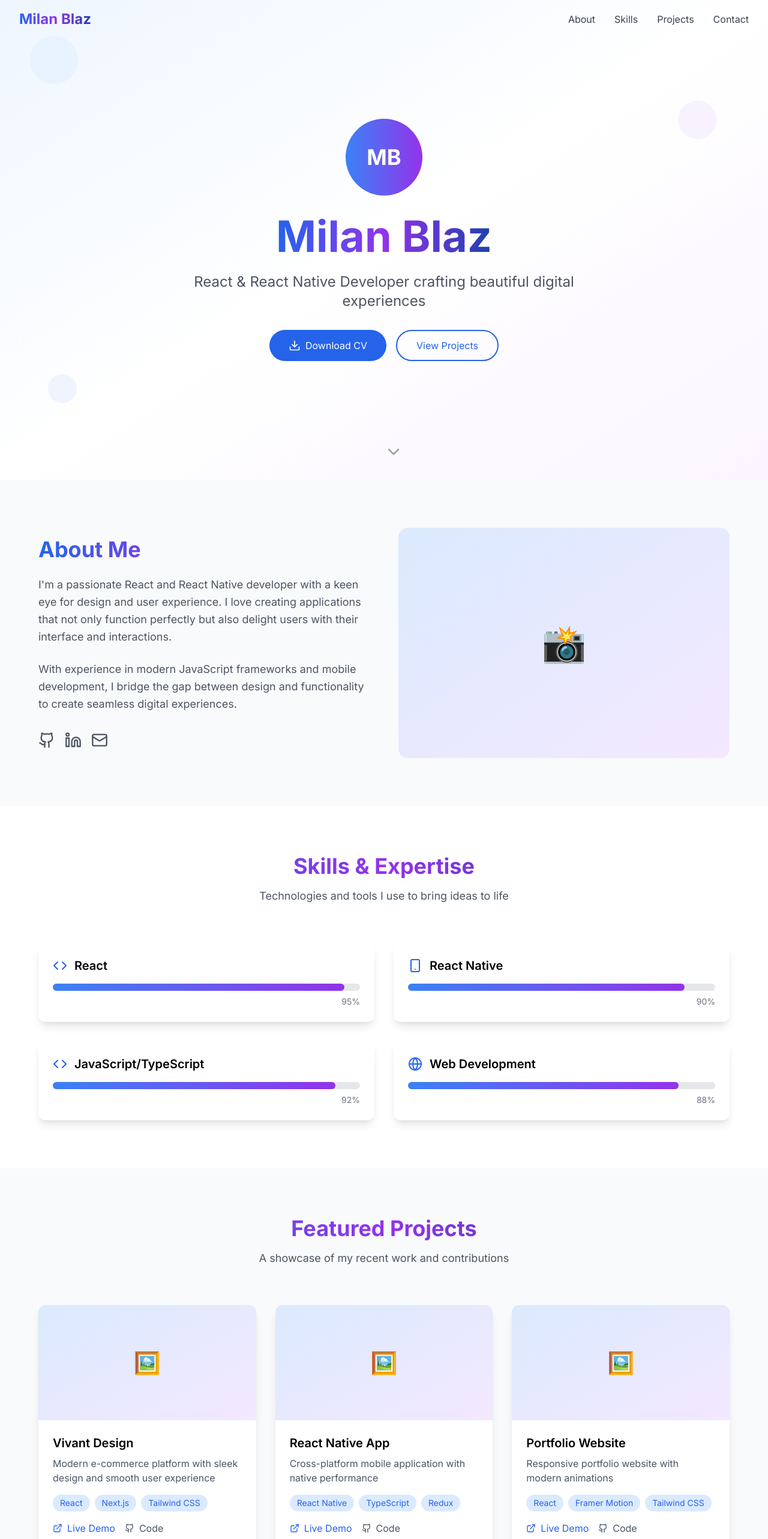
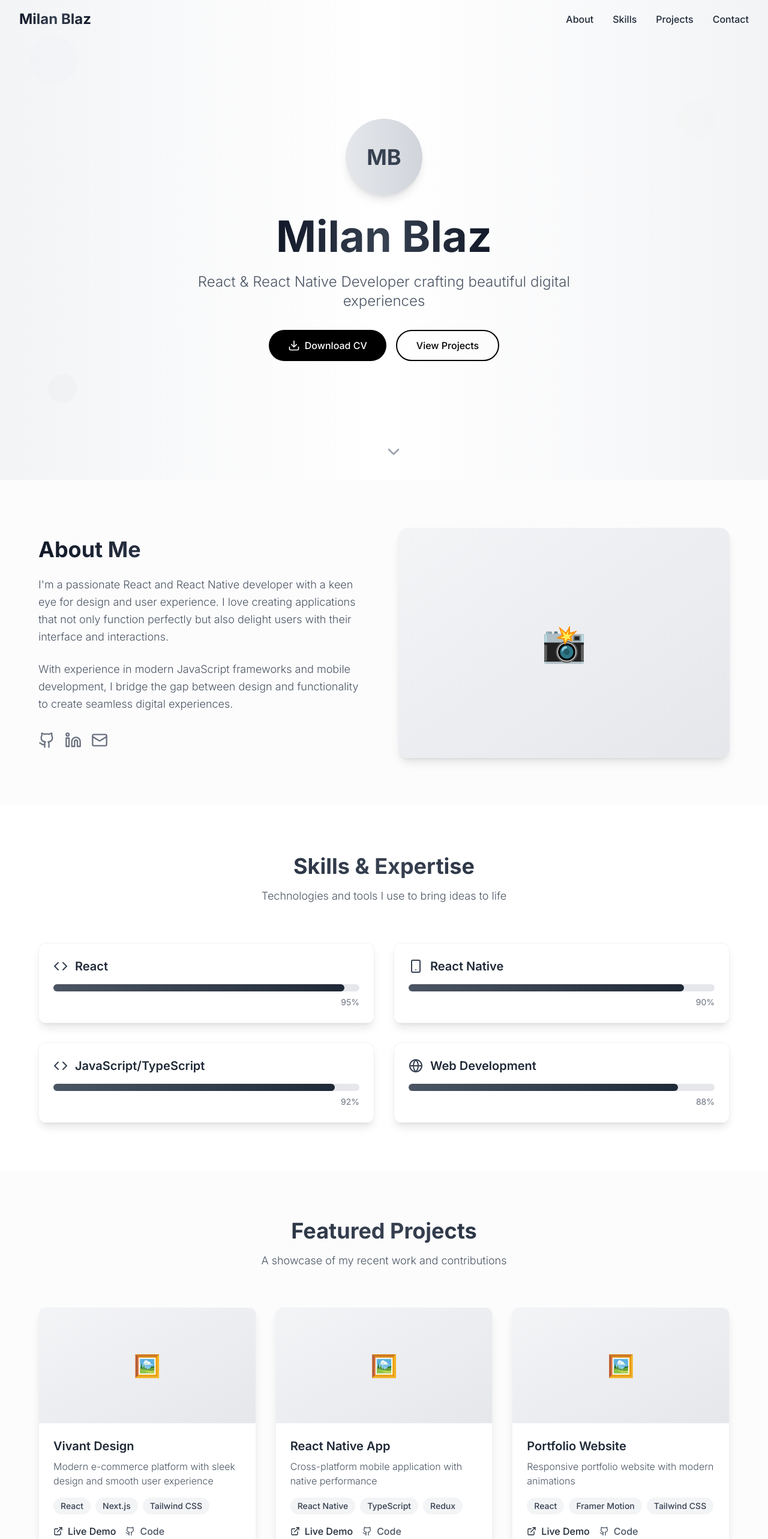
Before and after one commit to zbla92/milan-blaz-stan, a React (Vite) app: page / in a window 1280 px wide. Shown: the top 2566 px of the page at 60% size. Built offline with nearby package versions, Linux system fonts and the light colour scheme.

Commit message:
Transform design to Apple-inspired aesthetic with clean grays, glass morphism, and refined typography

```diff
--- a/src/App.jsx
+++ b/src/App.jsx
@@ -77,7 +77,7 @@ function App() {
       {/* Navigation */}
       <motion.nav
         className={`fixed top-0 w-full z-50 transition-all duration-300 ${
-          scrollY > 50 ? 'bg-white/90 backdrop-blur-md shadow-lg' : 'bg-transparent'
+          scrollY > 50 ? 'apple-glass shadow-lg shadow-gray-200/20' : 'bg-transparent'
         }`}
         initial={{ y: -100 }}
         animate={{ y: 0 }}
@@ -98,7 +98,7 @@ function App() {
                 <motion.a
                   key={item}
                   href={`#${item.toLowerCase()}`}
-                  className="text-gray-700 hover:text-blue-600 transition-colors duration-200"
+                  className="text-gray-800 hover:text-black transition-colors duration-200 font-medium"
                   whileHover={{ y: -2 }}
                 >
                   {item}
@@ -110,7 +110,7 @@ function App() {
             <div className="md:hidden">
               <button
                 onClick={() => setIsMenuOpen(!isMenuOpen)}
-                className="text-gray-700 hover:text-blue-600"
+                className="text-gray-800 hover:text-black"
               >
                 {isMenuOpen ? <X size={24} /> : <Menu size={24} />}
               </button>
@@ -121,7 +121,7 @@ function App() {
         {/* Mobile Menu */}
         {isMenuOpen && (
           <motion.div
-            className="md:hidden bg-white border-t"
+            className="md:hidden apple-glass border-t border-gray-200/50"
             initial={{ opacity: 0, height: 0 }}
             animate={{ opacity: 1, height: 'auto' }}
             exit={{ opacity: 0, height: 0 }}
@@ -131,7 +131,7 @@ function App() {
                 <a
                   key={item}
                   href={`#${item.toLowerCase()}`}
-                  className="block text-gray-700 hover:text-blue-600 transition-colors duration-200"
+                  className="block text-gray-800 hover:text-black transition-colors duration-200 font-medium"
                   onClick={() => setIsMenuOpen(false)}
                 >
                   {item}
@@ -144,12 +144,12 @@ function App() {
 
       {/* Hero Section */}
       <section className="min-h-screen flex items-center justify-center relative overflow-hidden">
-        <div className="absolute inset-0 bg-gradient-to-br from-blue-50 via-white to-purple-50"></div>
+        <div className="absolute inset-0 apple-gradient"></div>
 
         {/* Floating Elements */}
         <div className="absolute inset-0 overflow-hidden">
           <motion.div
-            className="absolute top-20 left-10 w-20 h-20 bg-blue-200 rounded-full opacity-20"
+            className="absolute top-20 left-10 w-20 h-20 bg-gray-200/30 rounded-full opacity-40"
             animate={{
               y: [0, -20, 0],
               x: [0, 10, 0],
@@ -161,7 +161,7 @@ function App() {
             }}
           />
           <motion.div
-            className="absolute top-40 right-20 w-16 h-16 bg-purple-200 rounded-full opacity-30"
+            className="absolute top-40 right-20 w-16 h-16 bg-gray-300/20 rounded-full opacity-30"
             animate={{
               y: [0, 20, 0],
               x: [0, -15, 0],
@@ -173,7 +173,7 @@ function App() {
             }}
           />
           <motion.div
-            className="absolute bottom-32 left-20 w-12 h-12 bg-indigo-200 rounded-full opacity-25"
+            className="absolute bottom-32 left-20 w-12 h-12 bg-gray-400/20 rounded-full opacity-30"
             animate={{
               y: [0, -15, 0],
               x: [0, 20, 0],
@@ -193,7 +193,7 @@ function App() {
             transition={{ duration: 0.8 }}
             className="mb-8"
           >
-            <div className="w-32 h-32 mx-auto mb-8 rounded-full bg-gradient-to-r from-blue-500 to-purple-600 flex items-center justify-center text-white text-4xl font-bold">
+            <div className="w-32 h-32 mx-auto mb-8 rounded-full bg-gradient-to-r from-gray-200 to-gray-300 flex items-center justify-center text-gray-700 text-4xl font-bold shadow-lg">
               MB
             </div>
           </motion.div>
@@ -208,7 +208,7 @@ function App() {
           </motion.h1>
 
           <motion.p
-            className="text-xl md:text-2xl text-gray-600 mb-8 max-w-2xl mx-auto"
+            className="text-xl md:text-2xl text-gray-600 mb-8 max-w-2xl mx-auto font-light"
             initial={{ opacity: 0, y: 30 }}
             animate={{ opacity: 1, y: 0 }}
             transition={{ duration: 0.8, delay: 0.4 }}
@@ -222,16 +222,13 @@ function App() {
             animate={{ opacity: 1, y: 0 }}
             transition={{ duration: 0.8, delay: 0.6 }}
           >
-            <button
-              onClick={() => window.open('/Milan-Blaz-CV.pdf', '_blank')}
-              className="bg-blue-600 text-white px-8 py-3 rounded-full hover:bg-blue-700 transition-colors duration-200 flex items-center justify-center gap-2"
-            >
+            <button className="bg-black text-white px-8 py-3 rounded-full hover:bg-gray-800 transition-colors duration-200 flex items-center justify-center gap-2 font-medium">
               <Download size={20} />
               Download CV
             </button>
             <button
               onClick={() => document.getElementById('projects').scrollIntoView({ behavior: 'smooth' })}
-              className="border-2 border-blue-600 text-blue-600 px-8 py-3 rounded-full hover:bg-blue-600 hover:text-white transition-all duration-200"
+              className="border-2 border-black text-black px-8 py-3 rounded-full hover:bg-black hover:text-white transition-all duration-200 font-medium"
             >
               View Projects
             </button>
@@ -248,7 +245,7 @@ function App() {
       </section>
 
       {/* About Section */}
-      <section id="about" className="section-padding bg-gray-50">
+      <section id="about" className="section-padding bg-gray-50/50">
         <div className="max-w-6xl mx-auto">
           <motion.div
             variants={staggerContainer}
@@ -259,12 +256,12 @@ function App() {
           >
             <motion.div variants={fadeInUp}>
               <h2 className="text-4xl font-bold mb-6 gradient-text">About Me</h2>
-              <p className="text-gray-600 text-lg mb-6 leading-relaxed">
+              <p className="text-gray-600 text-lg mb-6 leading-relaxed font-light">
                 I'm a passionate React and React Native developer with a keen eye for design
                 and user experience. I love creating applications that not only function
                 perfectly but also delight users with their interface and interactions.
               </p>
-              <p className="text-gray-600 text-lg mb-8 leading-relaxed">
+              <p className="text-gray-600 text-lg mb-8 leading-relaxed font-light">
                 With experience in modern JavaScript frameworks and mobile development,
                 I bridge the gap between design and functionality to create seamless
                 digital experiences.
@@ -272,7 +269,7 @@ function App() {
               <div className="flex gap-4">
                 <motion.a
                   href="#"
-                  className="text-gray-600 hover:text-blue-600 transition-colors duration-200"
+                  className="text-gray-500 hover:text-gray-800 transition-colors duration-200"
                   whileHover={{ scale: 1.1 }}
                   whileTap={{ scale: 0.95 }}
                 >
@@ -280,7 +277,7 @@ function App() {
                 </motion.a>
                 <motion.a
                   href="#"
-                  className="text-gray-600 hover:text-blue-600 transition-colors duration-200"
+                  className="text-gray-500 hover:text-gray-800 transition-colors duration-200"
                   whileHover={{ scale: 1.1 }}
                   whileTap={{ scale: 0.95 }}
                 >
@@ -288,7 +285,7 @@ function App() {
                 </motion.a>
                 <motion.a
                   href="#"
-                  className="text-gray-600 hover:text-blue-600 transition-colors duration-200"
+                  className="text-gray-500 hover:text-gray-800 transition-colors duration-200"
                   whileHover={{ scale: 1.1 }}
                   whileTap={{ scale: 0.95 }}
                 >
@@ -301,7 +298,7 @@ function App() {
               variants={fadeInUp}
               className="relative"
             >
-              <div className="w-full h-96 bg-gradient-to-br from-blue-100 to-purple-100 rounded-2xl flex items-center justify-center">
+              <div className="w-full h-96 bg-gradient-to-br from-gray-100 to-gray-200 rounded-2xl flex items-center justify-center shadow-lg">
                 <div className="text-6xl text-gray-400">📸</div>
               </div>
             </motion.div>
@@ -320,7 +317,7 @@ function App() {
             className="text-center mb-16"
           >
             <h2 className="text-4xl font-bold mb-4 gradient-text">Skills & Expertise</h2>
-            <p className="text-gray-600 text-lg max-w-2xl mx-auto">
+            <p className="text-gray-600 text-lg max-w-2xl mx-auto font-light">
               Technologies and tools I use to bring ideas to life
             </p>
           </motion.div>
@@ -336,15 +333,15 @@ function App() {
               <motion.div
                 key={skill.name}
                 variants={fadeInUp}
-                className="bg-white p-6 rounded-xl shadow-lg card-hover"
+                className="apple-glass p-6 rounded-xl shadow-lg card-hover"
               >
                 <div className="flex items-center mb-4">
-                  <skill.icon className="text-blue-600 mr-3" size={24} />
-                  <h3 className="text-xl font-semibold">{skill.name}</h3>
+                  <skill.icon className="text-gray-700 mr-3" size={24} />
+                  <h3 className="text-xl font-semibold text-gray-800">{skill.name}</h3>
                 </div>
                 <div className="w-full bg-gray-200 rounded-full h-3">
                   <motion.div
-                    className="bg-gradient-to-r from-blue-500 to-purple-600 h-3 rounded-full"
+                    className="bg-gradient-to-r from-gray-600 to-gray-800 h-3 rounded-full"
                     initial={{ width: 0 }}
                     whileInView={{ width: `${skill.level}%` }}
                     viewport={{ once: true }}
@@ -359,7 +356,7 @@ function App() {
       </section>
 
       {/* Projects Section */}
-      <section id="projects" className="section-padding bg-gray-50">
+      <section id="projects" className="section-padding bg-gray-50/50">
         <div className="max-w-6xl mx-auto">
           <motion.div
             initial={{ opacity: 0, y: 30 }}
@@ -369,7 +366,7 @@ function App() {
             className="text-center mb-16"
           >
             <h2 className="text-4xl font-bold mb-4 gradient-text">Featured Projects</h2>
-            <p className="text-gray-600 text-lg max-w-2xl mx-auto">
+            <p className="text-gray-600 text-lg max-w-2xl mx-auto font-light">
               A showcase of my recent work and contributions
             </p>
           </motion.div>
@@ -385,19 +382,19 @@ function App() {
               <motion.div
                 key={index}
                 variants={fadeInUp}
-                className="bg-white rounded-xl overflow-hidden shadow-lg card-hover"
+                className="apple-glass rounded-xl overflow-hidden shadow-lg card-hover"
               >
-                <div className="h-48 bg-gradient-to-br from-blue-100 to-purple-100 flex items-center justify-center">
+                <div className="h-48 bg-gradient-to-br from-gray-100 to-gray-200 flex items-center justify-center">
                   <div className="text-4xl text-gray-400">🖼️</div>
                 </div>
                 <div className="p-6">
-                  <h3 className="text-xl font-semibold mb-2">{project.title}</h3>
-                  <p className="text-gray-600 mb-4">{project.description}</p>
+                  <h3 className="text-xl font-semibold mb-2 text-gray-800">{project.title}</h3>
+                  <p className="text-gray-600 mb-4 font-light">{project.description}</p>
                   <div className="flex flex-wrap gap-2 mb-4">
                     {project.tech.map((tech) => (
                       <span
                         key={tech}
-                        className="px-3 py-1 bg-blue-100 text-blue-600 rounded-full text-sm"
+                        className="px-3 py-1 bg-gray-100 text-gray-700 rounded-full text-sm font-medium"
                       >
                         {tech}
                       </span>
@@ -408,7 +405,7 @@ function App() {
                       href={project.link}
                       target="_blank"
                       rel="noopener noreferrer"
-                      className="flex items-center gap-2 text-blue-600 hover:text-blue-700 transition-colors duration-200"
+                      className="flex items-center gap-2 text-gray-800 hover:text-black transition-colors duration-200 font-medium"
                       whileHover={{ scale: 1.05 }}
                     >
                       <ExternalLink size={16} />
@@ -416,7 +413,7 @@ function App() {
                     </motion.a>
                     <motion.a
                       href={project.github}
-                      className="flex items-center gap-2 text-gray-600 hover:text-gray-700 transition-colors duration-200"
+                      className="flex items-center gap-2 text-gray-600 hover:text-gray-800 transition-colors duration-200 font-medium"
                       whileHover={{ scale: 1.05 }}
                     >
                       <Github size={16} />
@@ -440,12 +437,12 @@ function App() {
             transition={{ duration: 0.6 }}
           >
             <h2 className="text-4xl font-bold mb-6 gradient-text">Let's Work Together</h2>
-            <p className="text-gray-600 text-lg mb-8 max-w-2xl mx-auto">
+            <p className="text-gray-600 text-lg mb-8 max-w-2xl mx-auto font-light">
               I'm always open to discussing new opportunities and interesting projects.
               Let's create something amazing together!
             </p>
             <motion.button
-              className="bg-blue-600 text-white px-8 py-3 rounded-full hover:bg-blue-700 transition-colors duration-200 flex items-center gap-2 mx-auto"
+              className="bg-black text-white px-8 py-3 rounded-full hover:bg-gray-800 transition-colors duration-200 flex items-center gap-2 mx-auto font-medium"
               whileHover={{ scale: 1.05 }}
               whileTap={{ scale: 0.95 }}
             >
@@ -457,9 +454,9 @@ function App() {
       </section>
 
       {/* Footer */}
-      <footer className="bg-gray-900 text-white py-8">
+      <footer className="bg-gray-100 text-gray-600 py-8">
         <div className="max-w-6xl mx-auto px-4 text-center">
-          <p className="text-gray-400">
+          <p className="font-light">
             © 2025 Milan Blaz. All rights reserved.
           </p>
         </div>
--- a/src/index.css
+++ b/src/index.css
@@ -15,14 +15,54 @@
 
 @layer components {
   .gradient-text {
-    @apply bg-gradient-to-r from-blue-600 via-purple-600 to-blue-800 bg-clip-text text-transparent;
+    background-image: linear-gradient(to right, #111827, #374151, #111827);
+    -webkit-background-clip: text;
+    -webkit-text-fill-color: transparent;
+    background-clip: text;
+    color: transparent;
+  }
+
+  .apple-gradient {
+    background-image: linear-gradient(to right, #f3f4f6, #fff, #f3f4f6);
+  }
+
+  .apple-blue {
+    background-image: linear-gradient(to right, #3b82f6, #2563eb);
   }
 
   .card-hover {
-    @apply transition-all duration-300 hover:scale-105 hover:shadow-xl;
+    transition-property: all;
+    transition-duration: 300ms;
+  }
+  .card-hover:hover {
+    transform: scale(1.05);
+    box-shadow: 0 25px 50px -12px rgba(156, 163, 175, 0.5), 0 4px 6px -1px rgba(0,0,0,0.1), 0 2px 4px -2px rgba(0,0,0,0.1);
   }
 
   .section-padding {
-    @apply py-20 px-4 sm:px-6 lg:px-8;
+    padding-top: 5rem;
+    padding-bottom: 5rem;
+    padding-left: 1rem;
+    padding-right: 1rem;
+  }
+
+  @media (min-width: 640px) {
+    .section-padding {
+      padding-left: 1.5rem;
+      padding-right: 1.5rem;
+    }
+  }
+
+  @media (min-width: 1024px) {
+    .section-padding {
+      padding-left: 2rem;
+      padding-right: 2rem;
+    }
+  }
+
+  .apple-glass {
+    background-color: rgba(255, 255, 255, 0.8);
+    backdrop-filter: blur(24px);
+    border: 1px solid rgba(229, 231, 235, 0.5);
   }
 }
```
